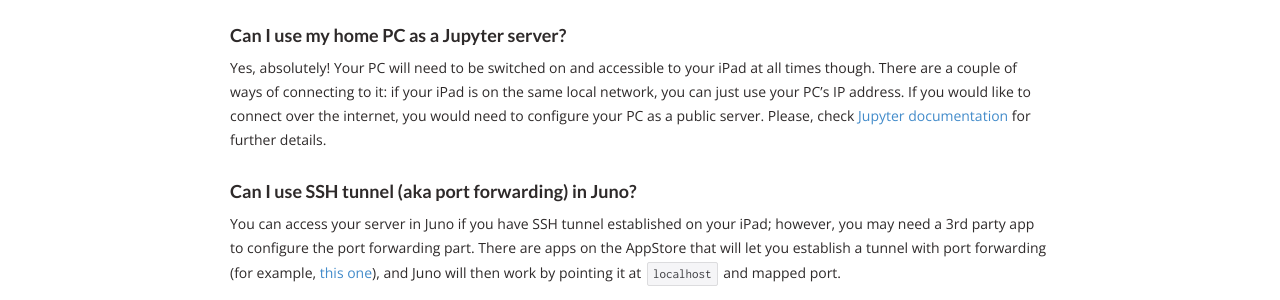
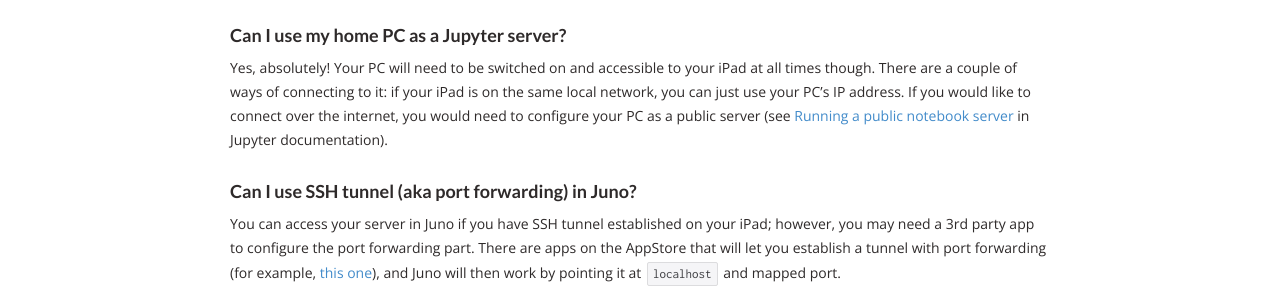
Before and after one commit to test-juno-sh/juno-website-test, a Jekyll site: the page built from _posts/2017-09-01-faq.markdown, in a window 1280 px wide and 900 px high. Shown: the part 494-794 px from the top of the window. Built offline with Jekyll 4.4.1, drawn with Linux system fonts in a browser that asks for light colours; nearby versions of some CDN libraries.

Commit message:
Update Q&A about public server

```diff
--- a/_posts/2017-09-01-faq.markdown
+++ b/_posts/2017-09-01-faq.markdown
@@ -15,7 +15,7 @@ no-blog: true
 No, you need a [notebook server](http://jupyter-notebook.readthedocs.io/en/latest/public_server.html){:target="_blank"} that will do the actual computing. There are many options of running a notebook server: it can be your own laptop in your local network, AWS node, or even a dedicated powerful GPU-enabled machine configured as a public server or accessible via tunneling. Alternatively, you could use one of cloud computing services that are based on Jupyter, such as [CoCalc](http://cocalc.com){:target="_blank"} or [Azure Notebooks](https://notebooks.azure.com){:target="_blank"}.
 
 #### Can I use my home PC as a Jupyter server?
-Yes, absolutely! Your PC will need to be switched on and accessible to your iPad at all times though. There are a couple of ways of connecting to it: if your iPad is on the same local network, you can just use your PC's IP address. If you would like to connect over the internet, you would need to configure your PC as a public server. Please, check [Jupyter documentation](http://jupyter-notebook.readthedocs.io/en/stable/public_server.html){:target="_blank"} for further details.
+Yes, absolutely! Your PC will need to be switched on and accessible to your iPad at all times though. There are a couple of ways of connecting to it: if your iPad is on the same local network, you can just use your PC's IP address. If you would like to connect over the internet, you would need to configure your PC as a public server (see [Running a public notebook server](http://jupyter-notebook.readthedocs.io/en/stable/public_server.html#running-a-public-notebook-server){:target="_blank"} in Jupyter documentation).
 
 #### Can I use SSH tunnel (aka port forwarding) in Juno?
 You can access your server in Juno if you have SSH tunnel established on your iPad; however, you may need a 3rd party app to configure the port forwarding part. There are apps on the AppStore that will let you establish a tunnel with port forwarding (for example, [this one](https://itunes.apple.com/app/ssh-tunnel/id1260223542?mt=8){:target="_blank"}), and Juno will then work by pointing it at `localhost` and mapped port.
```
